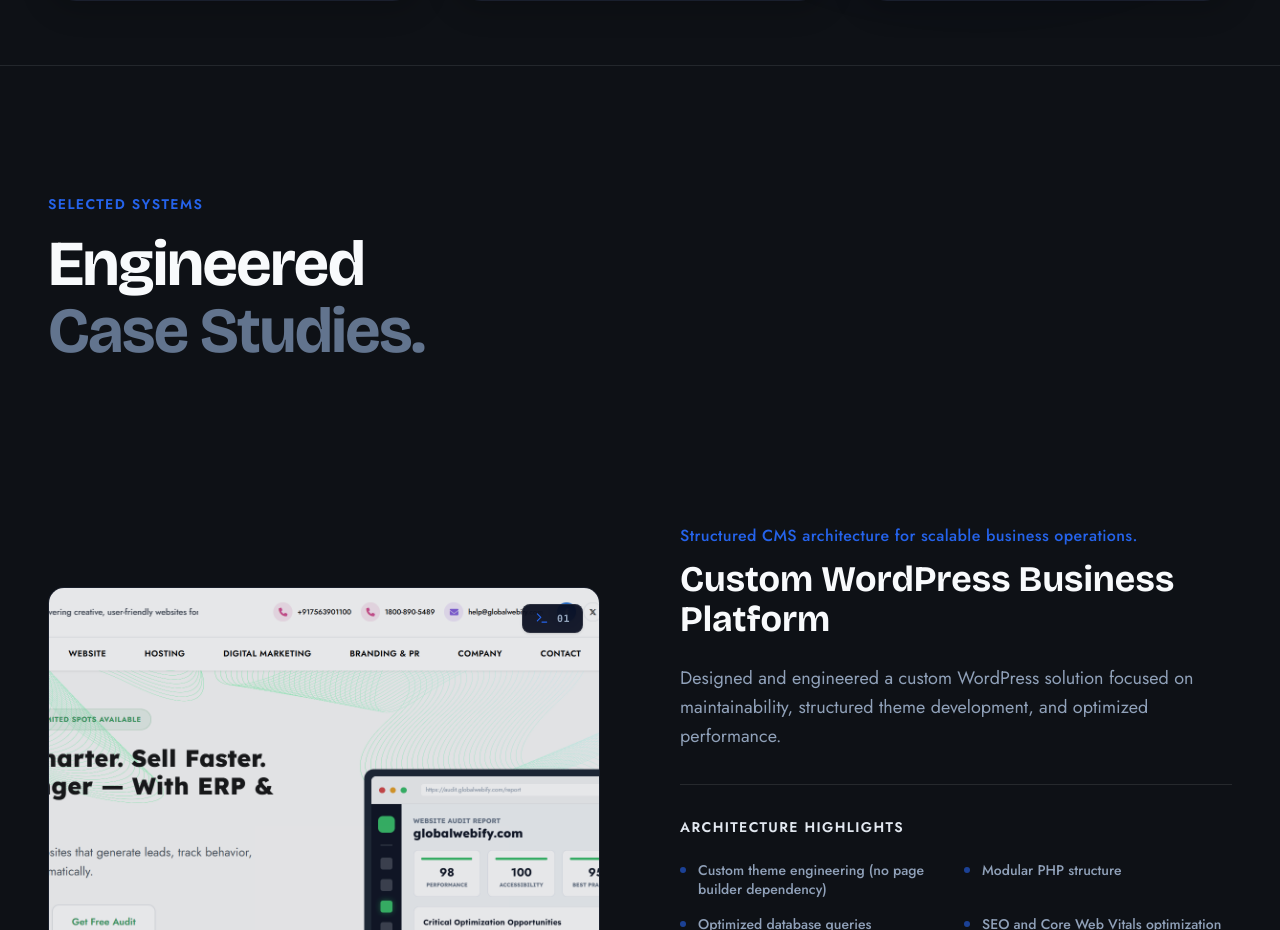
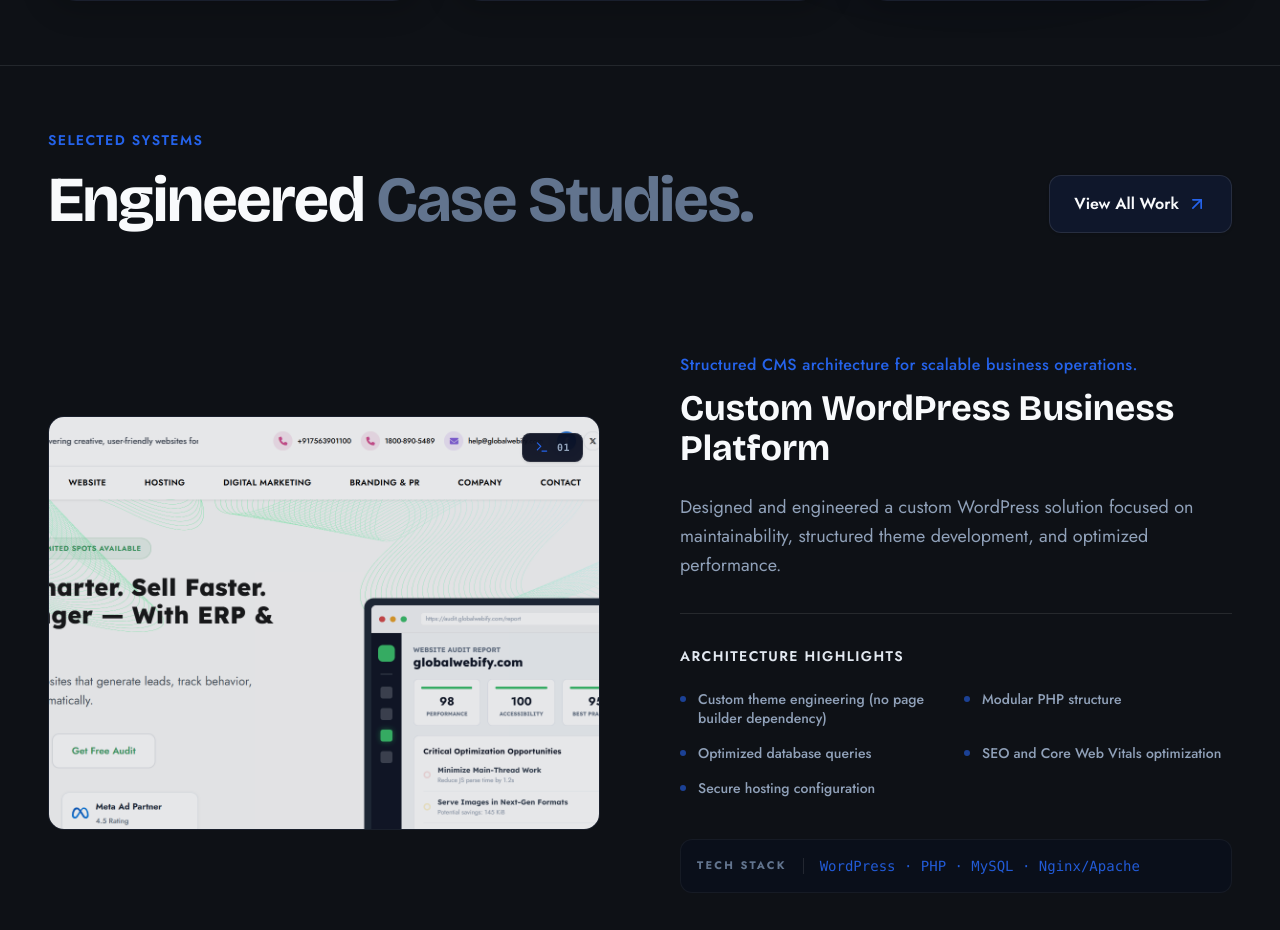
Before and after one commit to KunalBose2772/kunal, a Next.js app: page / in a window 1280 px wide. Shown: the part 1765-2695 px from the top of the page. Built offline with nearby package versions, Linux system fonts and the light colour scheme.

Commit message:
style(work): constraint fixes, 1480px width, tightened bounds, view all button

```diff
--- a/components/Work.js
+++ b/components/Work.js
@@ -2,7 +2,8 @@
 
 import { motion } from "framer-motion";
 import Image from "next/image";
-import { Terminal } from "lucide-react";
+import { Terminal, ArrowUpRight } from "lucide-react";
+import Link from "next/link";
 
 const SYSTEMS = [
     {
@@ -82,8 +83,8 @@ const SYSTEMS = [
 
 export default function Work() {
     return (
-        <section id="work" className="relative py-24 lg:py-32 border-t border-slate-200/10 z-10 flex flex-col justify-center overflow-hidden">
-            <div className="max-w-[1280px] w-full mx-auto px-6 md:px-12 relative z-10 flex flex-col gap-16 md:gap-[160px]">
+        <section id="work" className="relative py-10 lg:py-16 border-t border-slate-200/10 z-10 flex flex-col justify-center overflow-hidden">
+            <div className="max-w-[1480px] w-full mx-auto px-6 md:px-12 relative z-10 flex flex-col gap-16 md:gap-[120px]">
 
                 {/* Section Header */}
                 <motion.div
@@ -91,15 +92,22 @@ export default function Work() {
                     whileInView={{ opacity: 1, x: 0 }}
                     viewport={{ once: true, margin: "-100px" }}
                     transition={{ duration: 0.8, ease: [0.22, 1, 0.36, 1] }}
-                    className="flex flex-col items-start text-left max-w-2xl"
+                    className="flex flex-col md:flex-row md:items-end justify-between gap-6 w-full"
                 >
-                    <span className="text-brand-accent font-semibold tracking-widest uppercase text-xs md:text-sm mb-4 block">
-                        SELECTED SYSTEMS
-                    </span>
-                    <h2 className="text-[clamp(36px,5vw,64px)] leading-[1.05] font-heading font-bold text-foreground tracking-tight">
-                        Engineered <br className="hidden md:block" />
-                        <span className="text-slate-400 dark:text-slate-500">Case Studies.</span>
-                    </h2>
+                    <div className="flex flex-col items-start text-left">
+                        <span className="text-brand-accent font-semibold tracking-widest uppercase text-xs md:text-sm mb-4 block">
+                            SELECTED SYSTEMS
+                        </span>
+                        <h2 className="text-[clamp(36px,5vw,64px)] leading-[1.05] font-heading font-bold text-foreground tracking-tight flex flex-wrap gap-3">
+                            Engineered
+                            <span className="text-slate-400 dark:text-slate-500">Case Studies.</span>
+                        </h2>
+                    </div>
+
+                    <Link href="/portfolio" className="group flex items-center gap-2 px-6 py-3 md:py-4 rounded-xl border border-slate-200/50 dark:border-white/10 bg-slate-50 hover:bg-white dark:bg-slate-900 dark:hover:bg-slate-800 text-sm md:text-base font-semibold text-foreground transition-all duration-300 shadow-sm hover:shadow-[0_4px_20px_rgba(37,99,235,0.1)]">
+                        View All Work
+                        <ArrowUpRight className="w-4 h-4 md:w-5 md:h-5 text-brand-accent group-hover:-translate-y-0.5 group-hover:translate-x-0.5 transition-transform" />
+                    </Link>
                 </motion.div>
 
                 {/* Systems List */}
```
